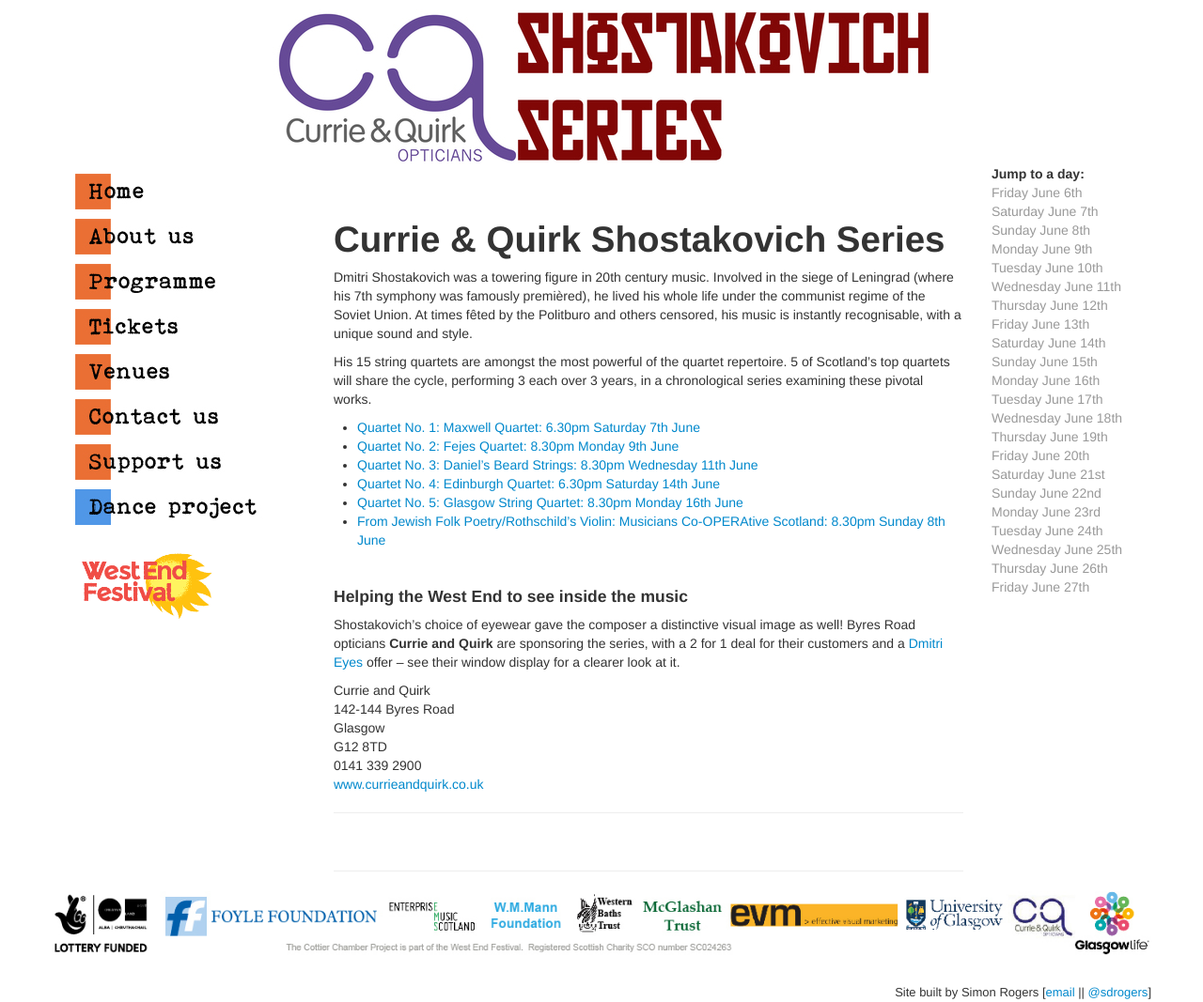
After one commit to sdrogers/CCP, a Django app: page /ccp/shost/ in a window 1280 px wide. The commit adds this page. Shown: the whole page at 94% size. Run offline with Django 3.2, Linux system fonts and the light colour scheme; data comes from the database, SQL or seed files in the repository; both versions use the stored data as it was after the commit; parts of the project's set-up code (start-up, migrations or seed data) failed here and were passed over.

Commit message:
New shost page and carousel

```diff
--- a/CTP/ctp_website/urls.py
+++ b/CTP/ctp_website/urls.py
@@ -16,5 +16,6 @@
         url(r'^gig/(?P<gig_url>\w+)/$',views.gig,name = 'gig'),
         url(r'^venue/(?P<venue_url>\w+)/$',views.venue,name = 'venue'),
         url(r'^counts/',views.counts,name='counts'),
+        url(r'^shost/',views.shost,name='shost'),
         url(r'^test/',views.test,name='test'),
         )
--- a/CTP/ctp_website/views.py
+++ b/CTP/ctp_website/views.py
@@ -57,6 +57,17 @@
 	context_dict = {'GigDay': l}
 	return render_to_response('ctp_website/support.html',context_dict,context)
 
+def shost(request):
+	context = RequestContext(request)
+	d = GigDay.objects.order_by('date')
+	l = []
+	for di in d:
+		l = l + [(di,list(Gig.objects.filter(date=di)))]
+
+	context_dict = {'GigDay': l}
+
+	context_dict["isShost"] = True
+	return render_to_response('ctp_website/shost.html',context_dict,context)
 
 
 def venues(request):
--- a/CTP/templates/ctp_website/base.html
+++ b/CTP/templates/ctp_website/base.html
@@ -107,7 +107,7 @@
     }
     .carousel .item {
       width: 100%;
-      max-height: 200px;
+      max-height: 300px;
     }
     </style>
     <link href="{% static 'css/bootstrap-responsive.css' %}" rel="stylesheet">
@@ -118,9 +118,13 @@
 		<div class="row">
 			<div class="span12" style="text-align:center;">
       {% if isdance %}
-				<a href="/ccp"><img src="{% static 'dancelogo_size.jpg' %}" alt="main logo" /></a>
+				<a href="/ccp/dance"><img src="{% static 'dancelogo_size.jpg' %}" alt="main logo" /></a>
       {% else %}
+        {% if isShost %}
+        <a href="/ccp/shost"><img src="{% static 'shost2.jpg' %}" alt="main logo" /></a>
+        {% else %}
         <a href="/ccp"><img src="{% static 'ctp_logo.jpg' %}" alt="main logo" /></a>
+        {% endif %}
       {% endif %}
 			</div>
 		</div>
--- /dev/null
+++ b/CTP/templates/ctp_website/shost.html
@@ -0,0 +1,34 @@
+{% extends 'ctp_website/base_with_right_no_twitter.html' %}
+
+{% load static %}
+
+{% block titleblock %}Welcome to the Cottier Chamber Project{% endblock %}
+
+{% block bodyblock %}
+<p>&nbsp;</p>
+<p>&nbsp;</p>
+<h1>Currie & Quirk Shostakovich Series</h1>
+<p>Dmitri Shostakovich was a towering figure in 20th century music.  Involved in the siege of Leningrad (where his 7th symphony was famously premièred), he lived his whole life under the communist regime of the Soviet Union. At times fêted by the Politburo and others censored, his music is instantly recognisable, with a unique sound and style.</p>
+<p>His 15 string quartets are amongst the most powerful of the quartet repertoire.  5 of Scotland’s top quartets will share the cycle, performing 3 each over 3 years, in a chronological series examining these pivotal works.</p>
+<ul>
+<li><a href="/ccp/gig/maxwellquartet"> Quartet No. 1: Maxwell Quartet: 6.30pm Saturday 7th June</a></li>
+<li><a href="/ccp/gig/fejesquartet"> Quartet No. 2: Fejes Quartet: 8.30pm Monday 9th June</a></li>
+<li><a href="/ccp/gig/danielsbeard3"> Quartet No. 3: Daniel’s Beard Strings: 8.30pm Wednesday 11th June</a></li>
+<li><a href="/ccp/gig/edinburghquartet"> Quartet No. 4: Edinburgh Quartet: 6.30pm Saturday 14th June</a></li>
+<li><a href="/ccp/gig/glasgowstringquartet"> Quartet No. 5: Glasgow String Quartet: 8.30pm Monday 16th June</a></li>
+<li><a href="/ccp/gig/mcs"> From Jewish Folk Poetry/Rothschild’s Violin: Musicians Co-OPERAtive Scotland: 8.30pm Sunday 8th June</a></li>
+</ul>
+<p>&nbsp;</p>
+<h4>Helping the West End to see inside the music</h4>
+<p>Shostakovich’s choice of eyewear gave the composer a distinctive visual image as well!  Byres Road opticians <b>Currie and Quirk</b> are sponsoring the series, with a 2 for 1 deal for their customers and a <a href="/ccp/tickets"> Dmitri Eyes</a> offer – see their window display for a clearer look at it.</p>
+<p><div>Currie and Quirk</div>
+<div>142-144 Byres Road</div>
+<div>Glasgow</div>
+<div>G12 8TD</div>
+<div>0141 339 2900</div>
+<div><a href="http://www.currieandquirk.co.uk">www.currieandquirk.co.uk</a></div></p>
+
+
+
+<hr>
+{% endblock %}
```
Also changed, not shown: CTP/templates/ctp_website/index.html (+26 -0 lines), CTP/ctp.db, CTP/static/banner1.jpg (added), CTP/static/banner2.jpg (added), CTP/static/banner3.jpg (added), CTP/static/banner4.jpg (added), CTP/static/shost.jpg (added), CTP/static/shost2.jpg (added).
